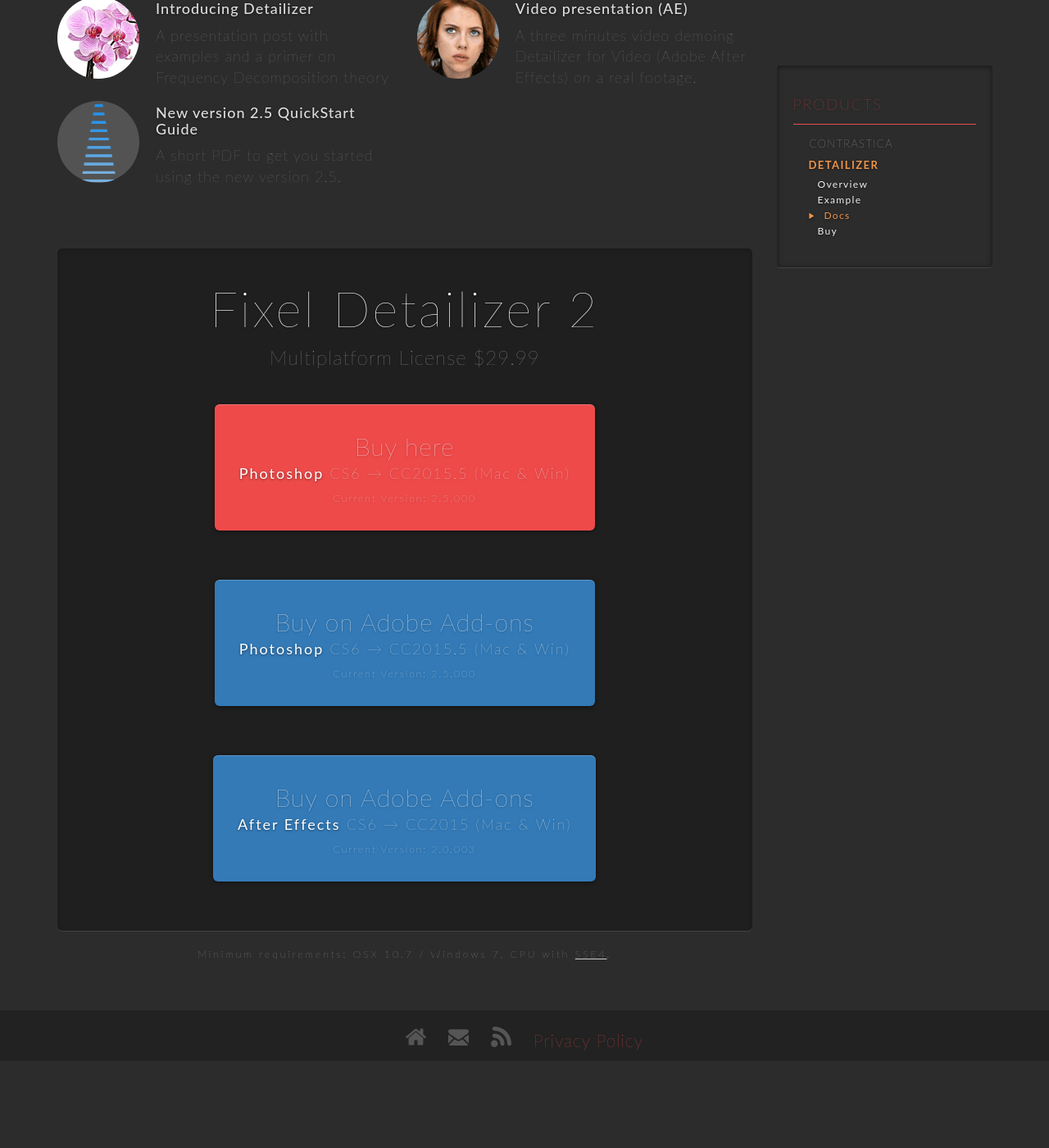
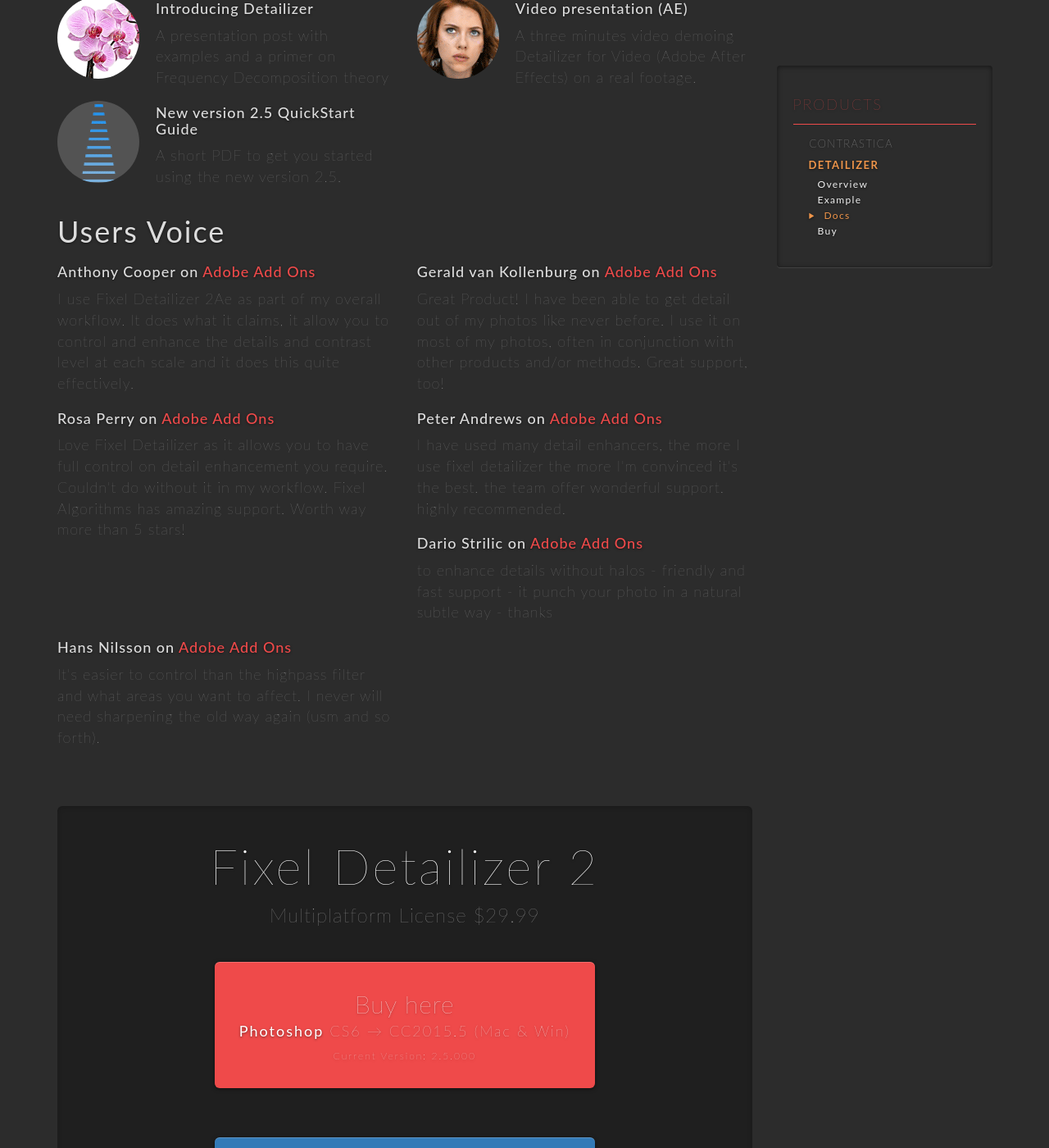
Before and after one commit to FixelAlgorithmsTeam/fixel, a Jekyll site: the page built from products/detailizer/index.html, in a window 1280 px wide and 1400 px high, scrolled down 3736 px. Shown: the whole window at 82% size. Built offline with Jekyll 4.4.1, drawn with Linux system fonts in a browser that asks for light colours; nearby versions of some CDN libraries; comment, search, counter and statistics services are not loaded; before the commit the page ends 5030 px from its top, so only the background shows below that.

Commit message:
Update index.html
Added Reviews section.

```diff
--- a/products/detailizer/index.html
+++ b/products/detailizer/index.html
@@ -106,6 +106,47 @@
 						<a href="pdf/Fixel Detailizer 2.5 PS QuickStart.pdf" title="Fixel Detailizer 2.5 PS QuickStart Guide" target="_blank" class="hide-text detailizer-doc-sprite detailizer-quickstart pull-left img-circle img-documentation">New 2.5 version QuickStart Guide</a>
 						<h4>New version 2.5 QuickStart Guide</h4>
 						<p class="feature-text">A short PDF to get you started using the new version 2.5.</p>
+					</div>
+				</div>
+			</section>
+
+			<section id="detailizer-reviews">
+				<h1>Users Voice</h1>
+				<div class="row">
+					<div class="col-sm-6">
+						<!-- <a href="http://www.davidebarranca.com/?p=2614" title="Introducing Detailizer" target="_blank" class="hide-text detailizer-doc-sprite detailizer-intro pull-left img-circle img-documentation">Introducing Detailizer</a> -->
+						<h4>Anthony Cooper on <a href="https://creative.adobe.com/addons/products/2757" target="_blank">Adobe Add Ons</a></h4>
+						<p class="feature-text">I use Fixel Detailizer 2Ae as part of my overall workflow.  It does what it claims, it allow you to control and enhance the details and contrast level at each scale and it does this quite effectively.</p>
+					</div>
+					<div class="clearfix visible-xs"></div>
+					<div class="col-sm-6">
+						<!-- <a href="http://www.davidebarranca.com/?p=2614" title="Introducing Detailizer" target="_blank" class="hide-text detailizer-doc-sprite detailizer-intro pull-left img-circle img-documentation">Introducing Detailizer</a> -->
+						<h4>Gerald van Kollenburg on <a href="https://creative.adobe.com/addons/products/2757" target="_blank">Adobe Add Ons</a></h4>
+						<p class="feature-text">Great Product! I have been able to get detail out of my photos like never before. I use it on most of my photos, often in conjunction with other products and/or methods. Great support, too!</p>
+					</div>
+					<div class="clearfix visible-xs"></div>
+					<div class="col-sm-6">
+						<!-- <a href="http://www.davidebarranca.com/?p=2614" title="Introducing Detailizer" target="_blank" class="hide-text detailizer-doc-sprite detailizer-intro pull-left img-circle img-documentation">Introducing Detailizer</a> -->
+						<h4>Rosa Perry on <a href="https://creative.adobe.com/addons/products/2757" target="_blank">Adobe Add Ons</a></h4>
+						<p class="feature-text">Love Fixel Detailizer as it allows you to have full control on detail enhancement you require. Couldn't do without it in my workflow. Fixel Algorithms has amazing support. Worth way more than 5 stars!</p>
+					</div>
+					<div class="clearfix visible-xs"></div>
+					<div class="col-sm-6">
+						<!-- <a href="http://www.davidebarranca.com/?p=2614" title="Introducing Detailizer" target="_blank" class="hide-text detailizer-doc-sprite detailizer-intro pull-left img-circle img-documentation">Introducing Detailizer</a> -->
+						<h4>Peter Andrews on <a href="https://creative.adobe.com/addons/products/2757" target="_blank">Adobe Add Ons</a></h4>
+						<p class="feature-text">I have used many detail enhancers, the more I use fixel detailizer the more I'm convinced it's the best. the team offer wonderful support. highly recommended.</p>
+					</div>
+					<div class="clearfix visible-xs"></div>
+					<div class="col-sm-6">
+						<!-- <a href="http://www.davidebarranca.com/?p=2614" title="Introducing Detailizer" target="_blank" class="hide-text detailizer-doc-sprite detailizer-intro pull-left img-circle img-documentation">Introducing Detailizer</a> -->
+						<h4>Dario Strilic on <a href="https://creative.adobe.com/addons/products/2757" target="_blank">Adobe Add Ons</a></h4>
+						<p class="feature-text">to enhance details without halos - friendly and fast support - it punch your photo in a natural subtle way - thanks</p>
+					</div>
+					<div class="clearfix visible-xs"></div>
+					<div class="col-sm-6">
+						<!-- <a href="http://www.davidebarranca.com/?p=2614" title="Introducing Detailizer" target="_blank" class="hide-text detailizer-doc-sprite detailizer-intro pull-left img-circle img-documentation">Introducing Detailizer</a> -->
+						<h4>Hans Nilsson on <a href="https://creative.adobe.com/addons/products/2757" target="_blank">Adobe Add Ons</a></h4>
+						<p class="feature-text">It's easier to control than the highpass filter and what areas you want to affect. I never will need sharpening the old way again (usm and so forth).</p>
 					</div>
 				</div>
 			</section>
```
